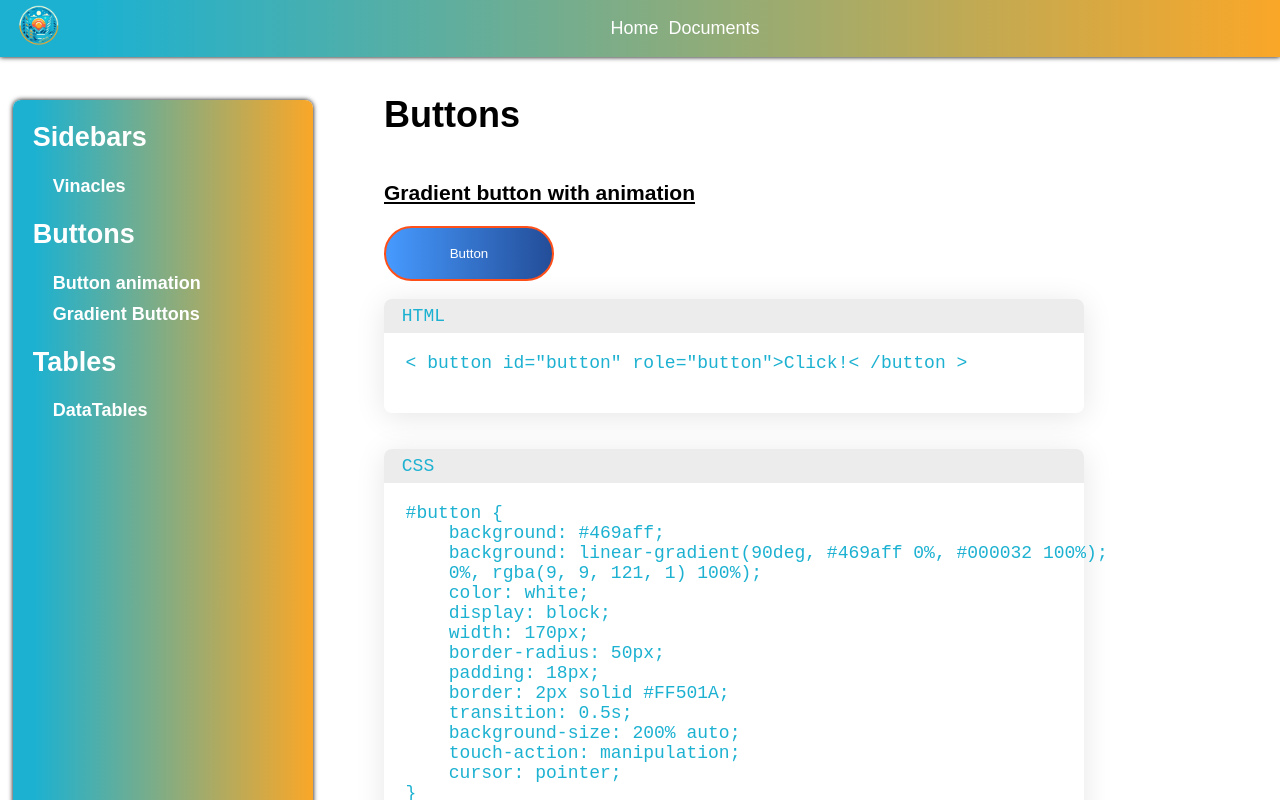
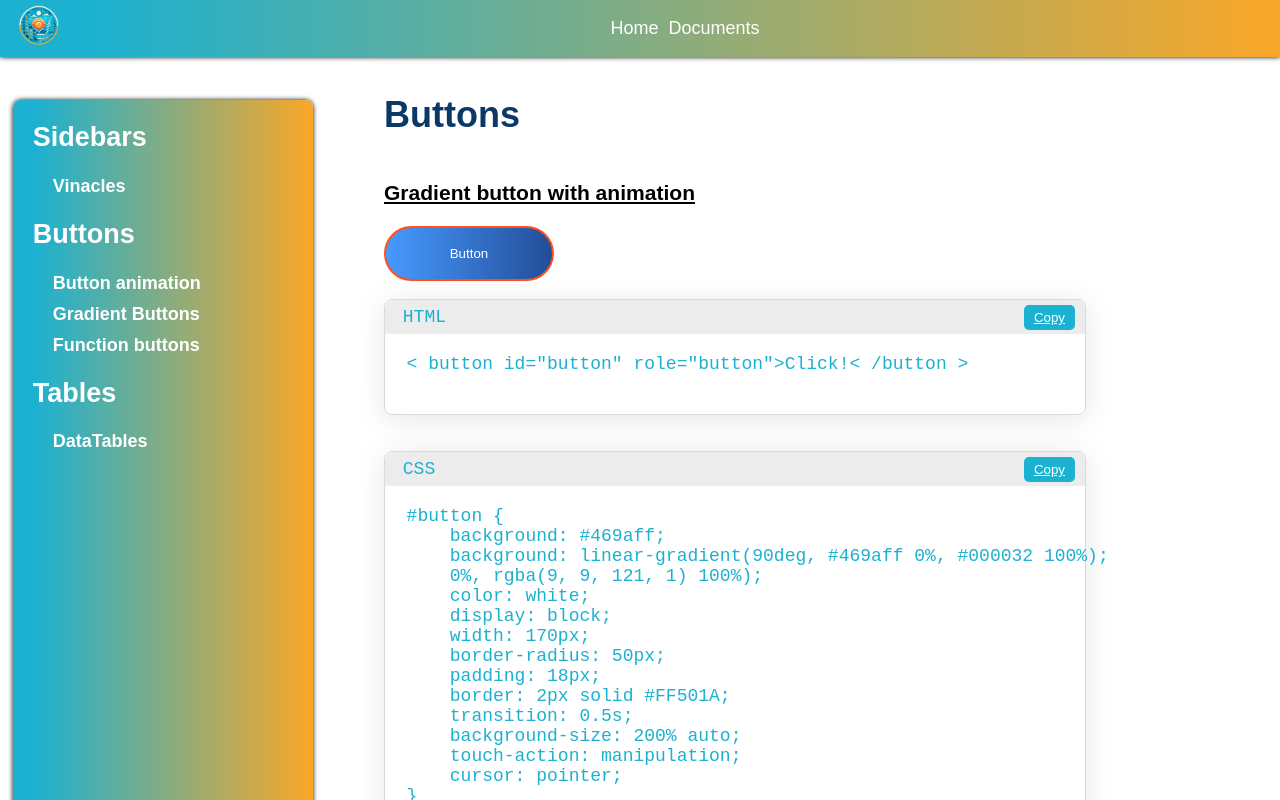
Before and after one commit to Allexwnl/HJC-html-CSS-Javascript-component-website-, a Vue app: page /GradientButtons in a window 1280 px wide. Shown: the top 800 px of the page. Built offline with nearby package versions, Linux system fonts and the light colour scheme.

Commit message:
commit copybutton and other changes

```diff
--- a/src/component-pages/GradientButtons.vue
+++ b/src/component-pages/GradientButtons.vue
@@ -1,8 +1,37 @@
 <script setup>
+import { onMounted } from 'vue';
 import Navbar from '@/components/Navbar.vue';
 import Sidebar from '@/components/Sidebar.vue';
 
+onMounted(() => {
+  document.querySelectorAll('.copy-button').forEach(button => {
+    button.addEventListener('click', () => {
+      const codeElement = button.nextElementSibling; // assumes code is next
+      const line = codeElement?.querySelector('.line');
+
+      if (!line) {
+        console.error('No .line element found.');
+        return;
+      }
+
+      const codeText = line.innerText.trim();
+
+      navigator.clipboard.writeText(codeText).then(() => {
+        button.innerText = 'Copied!';
+        setTimeout(() => {
+          button.innerText = 'Copy';
+        }, 2000);
+      }).catch(err => {
+        console.error('Failed to copy text: ', err);
+      });
+    });
+  });
+});
+
+
 </script>
+
+
 
 <template>
     <Navbar></Navbar>
@@ -12,12 +41,12 @@ import Sidebar from '@/components/Sidebar.vue';
         <h3 class="title">Gradient button with animation</h3>
         <button class="vinacles1" role="button">Button</button>
 
-        <pre><code><p class="subTitle"> HTML</p>
+        <pre><button class="copy-button">Copy</button><code><p class="subTitle"> HTML </p>
 <p class="line">  < button id="button" role="button">Click!< /button ></p>
 </code>
 </pre>
         <pre>
-<code><p class="subTitle"> CSS</p>
+<button class="copy-button">Copy</button><code><p class="subTitle"> CSS </p>
 <p class="line">  #button {
       background: #469aff;
       background: linear-gradient(90deg, #469aff 0%, #000032 100%);
@@ -48,11 +77,11 @@ import Sidebar from '@/components/Sidebar.vue';
 
         <h3 class="title">Gradient button without animation</h3>
         <button class="vinacles2" role="button">Button</button>
-        <pre><code><p class="subTitle"> HTML</p>
+        <pre><button class="copy-button">Copy</button><code><p class="subTitle"> HTML</p>
 <p class="line">  < button class="button" role="button">Button< /button >
     </p></code></pre>
 
-        <pre><code><p class="subTitle"> CSS</p><p class="line">
+         <pre><button class="copy-button">Copy</button><code><p class="subTitle"> CSS</p><p class="line">
   .button {
         background: #469aff;
         background: linear-gradient(90deg, #469aff 0%, #000032 100%);
@@ -126,6 +155,18 @@ pre {
     width: 700px;
 }
 
+pre > .copy-button {
+    position: absolute;
+    right: 10px;
+    top: 5px;
+    background-color: #1cb1d1;
+    color: white;
+    border: none;
+    padding: 5px 10px;
+    border-radius: 5px;
+    cursor: pointer;
+}
+
 .subTitle {
     background-color: #ececec;
     color: #1cb1d1;
@@ -143,4 +184,13 @@ pre {
     margin-left: 1%;
     margin: 0;
 }
+
+.copy-button {
+    background-color: transparent;
+    border: none;
+    text-decoration: underline;
+    cursor: pointer;
+}
+
+
 </style>
--- a/src/components/Sidebar.vue
+++ b/src/components/Sidebar.vue
@@ -9,6 +9,7 @@
             <ul>
                 <li><router-link to="ButtonAnimation">Button animation</router-link></li>
                 <li><router-link to="GradientButtons">Gradient Buttons</router-link></li>
+                <li><router-link to="FunctionButtons">Function buttons</router-link></li>
             </ul>
             <h1>Tables</h1>
             <ul>
--- a/src/views/HomeView.vue
+++ b/src/views/HomeView.vue
@@ -9,11 +9,17 @@ import Navbar from '@/components/Navbar.vue';
       <video id="home__img" src="../assets/home__Menu__img.mp4" autoplay muted></video>
       <button id="button"><router-link to="/documents">Browse Components</router-link></button>
     </section>
+    <section id="about_us">
+      <h1>What do we provide </h1>
+      <p>At HJC, we specialize in providing high-quality, pre-built HTML, CSS, and JavaScript components
+        that are designed to save you valuable time and effort. Instead of spending hours searching for solutions,
+        debugging, or trying to figure out how things work, our components offer you the perfect foundation to build
+        faster and smarter.</p>
+    </section>
   </main>
 </template>
 
 <style>
-
 /*Global CSS*/
 .main__container__home {
   width: 100%;
@@ -24,6 +30,17 @@ import Navbar from '@/components/Navbar.vue';
   left: 0;
 }
 
+h1,
+p {
+  color: #0b3867;
+}
+
+pre {
+  background-color: #e5e5e5;
+  border: 1px solid #dadada;
+}
+
+/*css*/
 .home__img__container {
   object-fit: fill;
   z-index: -1;
@@ -36,7 +53,7 @@ import Navbar from '@/components/Navbar.vue';
 }
 
 .website__name {
-  position:absolute;
+  position: absolute;
   top: 40%;
   left: 4%;
   font-size: 60px;
@@ -44,10 +61,13 @@ import Navbar from '@/components/Navbar.vue';
 }
 
 #button {
-      background: linear-gradient(90deg, #469aff 0%, #000032 100% 0%, rgba(9, 9, 121, 1) 100%);
+  background: linear-gradient(90deg, #14809a 0%, #f89d25 100% 0%, #f89d25 100%);
   color: white;
   display: block;
-      width: 170px;
+  position: absolute;
+  top: 70%;
+  left: 40%;
+  width: 20%;
   border-radius: 50px;
   padding: 18px;
   border: 2px solid #FF501A;
@@ -68,4 +88,17 @@ import Navbar from '@/components/Navbar.vue';
   transform: scale(1);
 }
 
+#about_us {
+  width: 100%;
+  margin-right: 20px;
+  display: flex;
+  flex-direction: column;
+  align-items: end;
+}
+
+#about_us>h1,
+#about_us>p {
+  margin-right: 10%;
+  width: 30%;
+}
 </style>
--- a/src/views/documents.vue
+++ b/src/views/documents.vue
@@ -7,6 +7,28 @@ import Sidebar from '@/components/Sidebar.vue';
 <template>
     <Navbar></Navbar>
     <Sidebar></Sidebar>
+    <main>
+        <h1>How does this work?</h1>
+        <p>In the sidebar, you will find a series of organized tabs, each containing a wide variety of components such
+            as buttons, navigation bars, and many other user interface elements. Each tab is designed to showcase the
+            functionality and styling of these components; you can interact with them—for example, by clicking on a
+            button to observe its behavior in real time.
+
+            In addition, code snippets for each component are provided, allowing you to easily copy and integrate these
+            elements into your projects. Currently, while a dedicated copy-code button is not available, you can
+            manually copy the code from the provided code blocks.
+
+            Please note that this page is optimized exclusively for desktop usage. As most development activities are
+            performed on desktop devices, this interface is not designed to be mobile-first.
+        </p>
+
+    </main>
 </template>
 
-<style></style>
+<style>
+/* global styling*/
+main {
+    width: 50%;
+    font-size: 18px;
+}
+</style>
```
Also changed, not shown: src/js/copyButton.js (added, +22 -0 lines). Lines whose indentation alone changed are shown as unchanged.
